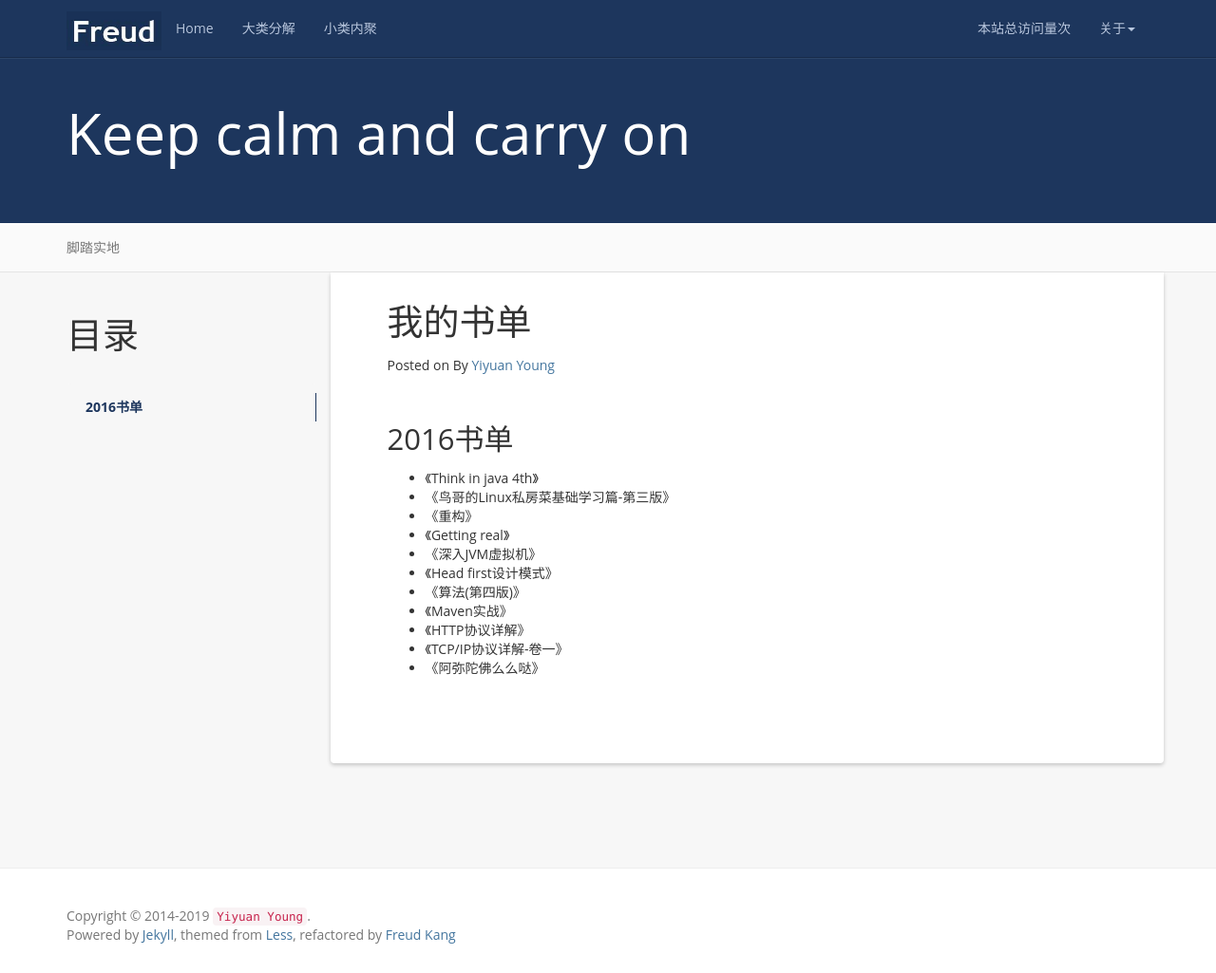
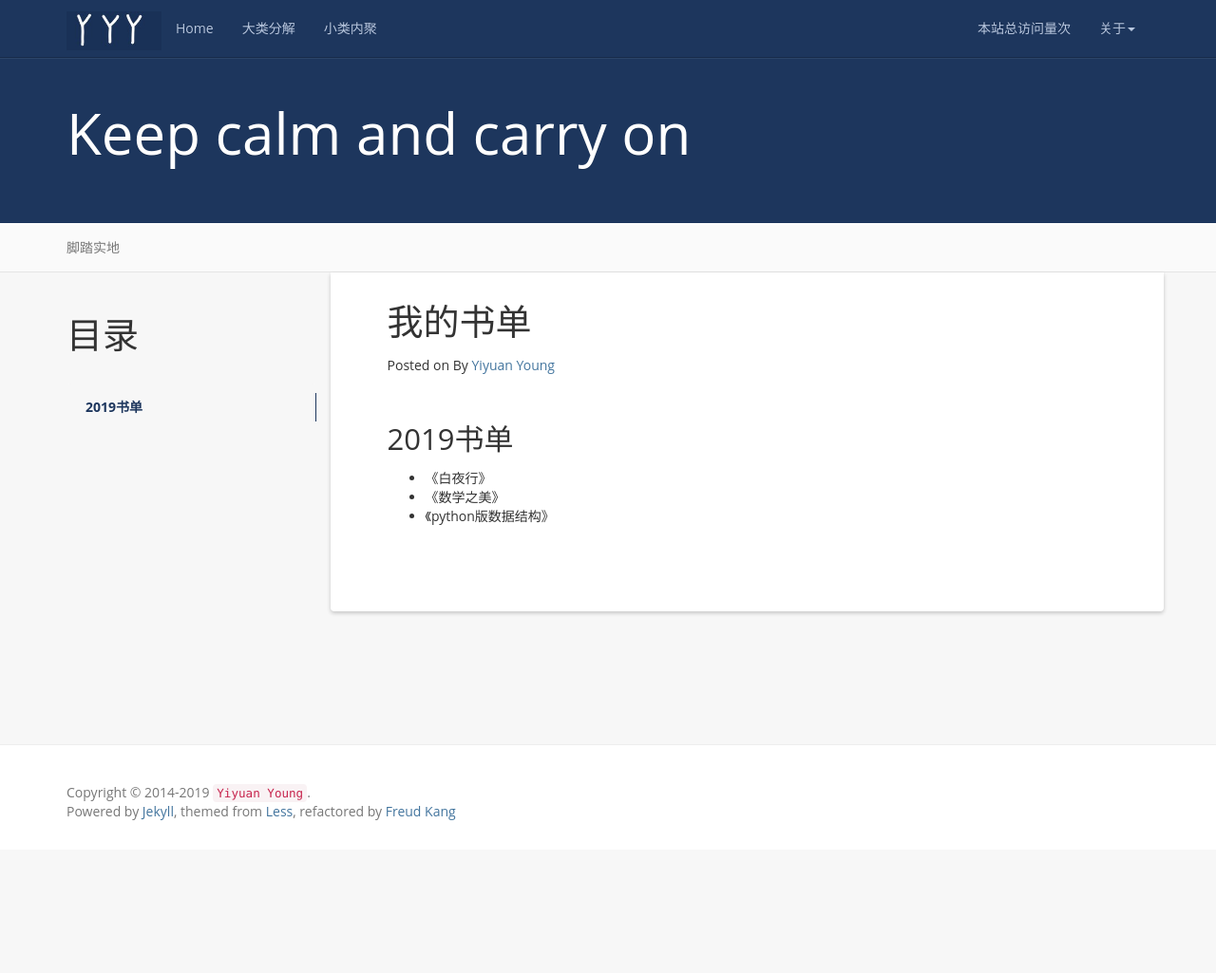
Before and after one commit to yyysjz1997/yyysjz1997.github.io, a Jekyll site: the page built from books.md, in a window 1280 px wide and 1025 px high. Shown: the whole window at 95% size. Built offline with Jekyll 4.4.1, drawn with Linux system fonts in a browser that asks for light colours; nearby versions of some CDN libraries; a script that is not in the unit is left out; comment, search, counter and statistics services are not loaded.

Commit message:
big change

```diff
--- a/_config.yml
+++ b/_config.yml
@@ -1,5 +1,5 @@
 # Site settings
-name: 三丫滴blog
+name: YYY_blog
 email: yyy_1997_sjz@126.com
 author: Yiyuan Young
 url: https://github.com/yyysjz1997/
@@ -7,7 +7,7 @@
 github: https://github.com/yyysjz1997/
 baseurl: ''
 description: Keep calm and carry on
-meta_description: 三丫;个人博客;脚踏实地;奋斗不止。
+meta_description: 三丫;个人博客;脚踏实地;奋斗不止
 motto: Keep calm and carry on
 banner: 脚踏实地
 
--- a/books.md
+++ b/books.md
@@ -8,17 +8,9 @@
 {:toc}
 
 
-2016书单
+2019书单
 -----------------------------------------------------------------
 
-+ 《Think in java 4th》
-+ 《鸟哥的Linux私房菜基础学习篇-第三版》
-+ 《重构》
-+ 《Getting real》
-+ 《深入JVM虚拟机》
-+ 《Head first设计模式》
-+ 《算法(第四版)》
-+ 《Maven实战》
-+ 《HTTP协议详解》
-+ 《TCP/IP协议详解-卷一》
-+ 《阿弥陀佛么么哒》
++ 《白夜行》
++ 《数学之美》
++ 《python版数据结构》
--- a/others.txt
+++ /dev/null
@@ -1 +0,0 @@
-v1
```
Also changed, not shown: styles/images/abandon-comments/yungentie-abandon.png (deleted), styles/images/favicon.jpg, styles/images/freud.jpg, styles/images/logo.jpg, styles/images/yungentie/01.png (deleted), styles/images/yungentie/02.png (deleted), styles/images/yungentie/03.png (deleted), styles/images/yungentie/04.png (deleted), styles/images/yungentie/05.png (deleted).
